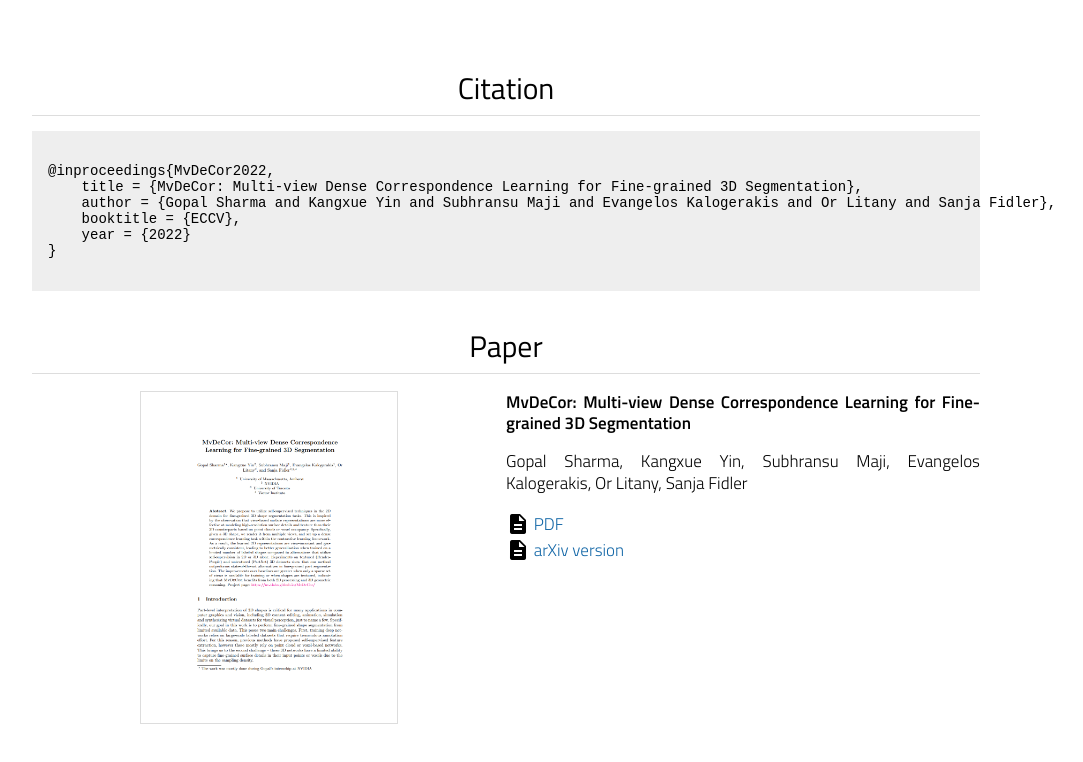
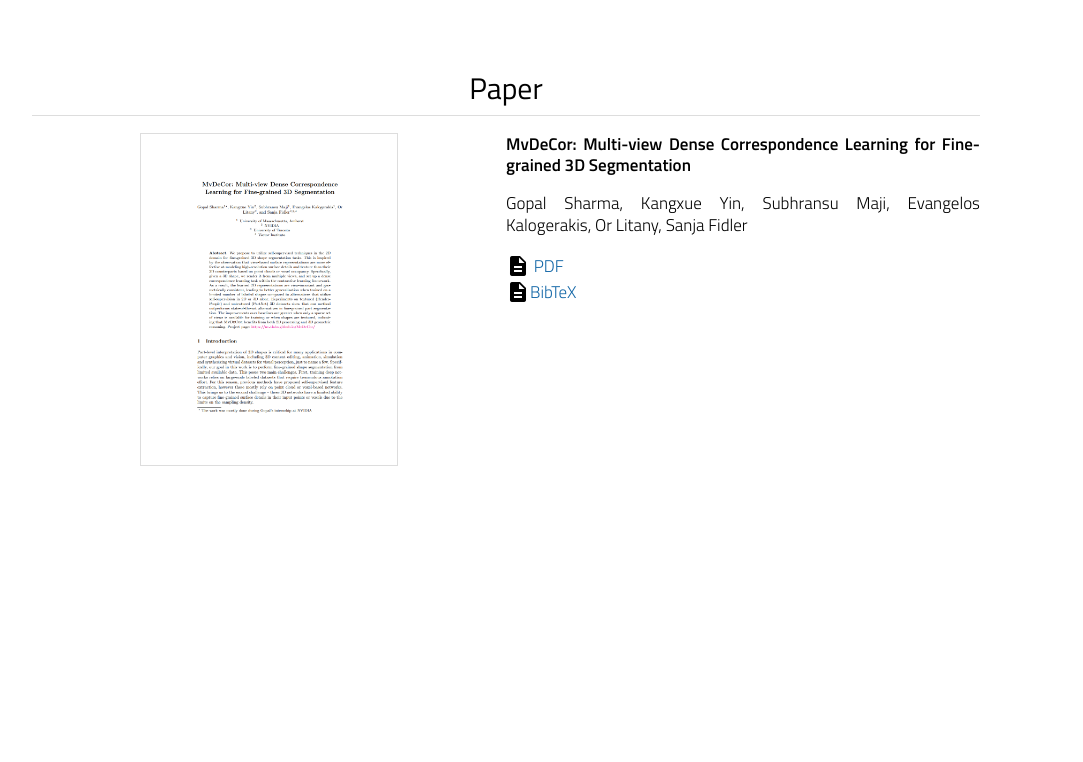
Before and after one commit to nv-tlabs/MvDeCor, a plain HTML site: page index.html in a window 1280 px wide. Shown: the part 4622-5384 px from the top of the page, without its empty margins (134-1217 px from the left). After the commit the page ends 5136 px from the top, so only its background shows below. Drawn offline with nearby package versions, Linux system fonts and the light colour scheme; some packages are replaced by stand-ins of ours; a script that the page names is missing.

Commit message:
Update index.html

```diff
--- a/index.html
+++ b/index.html
@@ -198,20 +198,6 @@ available for supervision. MvDeCor consistently outperform baselines on all sett
 
         <br/>
 
-    <section id="bibtex">
-        <h2>Citation</h2>
-        <hr/>
-        <pre><code>
-@inproceedings{MvDeCor2022,
-    title = {MvDeCor: Multi-view Dense Correspondence Learning for Fine-grained 3D Segmentation},
-    author = {Gopal Sharma and Kangxue Yin and Subhransu Maji and Evangelos Kalogerakis and Or Litany and Sanja Fidler},
-    booktitle = {ECCV},
-    year = {2022}
-}
-
-</code></pre>
-    </section>
-
     <section id="paper">
         <h2>Paper</h2>
         <hr>
@@ -224,7 +210,7 @@ available for supervision. MvDeCor consistently outperform baselines on all sett
                 <p>Gopal Sharma, Kangxue Yin, Subhransu Maji, Evangelos Kalogerakis, Or Litany, Sanja Fidler</p>
 
                 <div><span class="material-icons"> description </span><a href="assets/auvnet-paper.pdf"> PDF</a></div>
-                <div><span class="material-icons"> description </span><a href=""> arXiv version</a></div>
+                <div><span class="material-icons"> description </span><a href="assets/bib.txt">BibTeX</a></div>
             </div>
         </div>
     </section>
```
